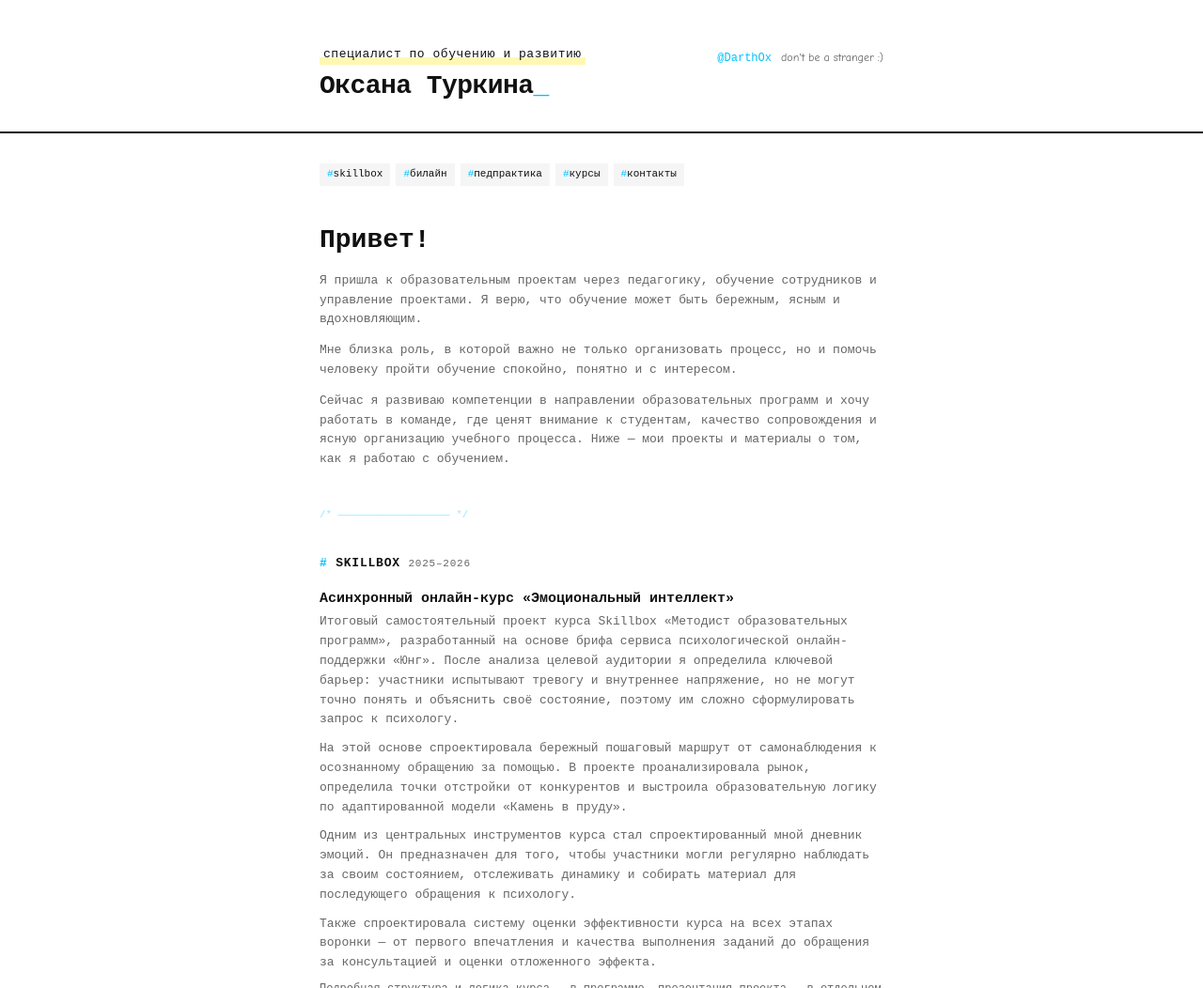
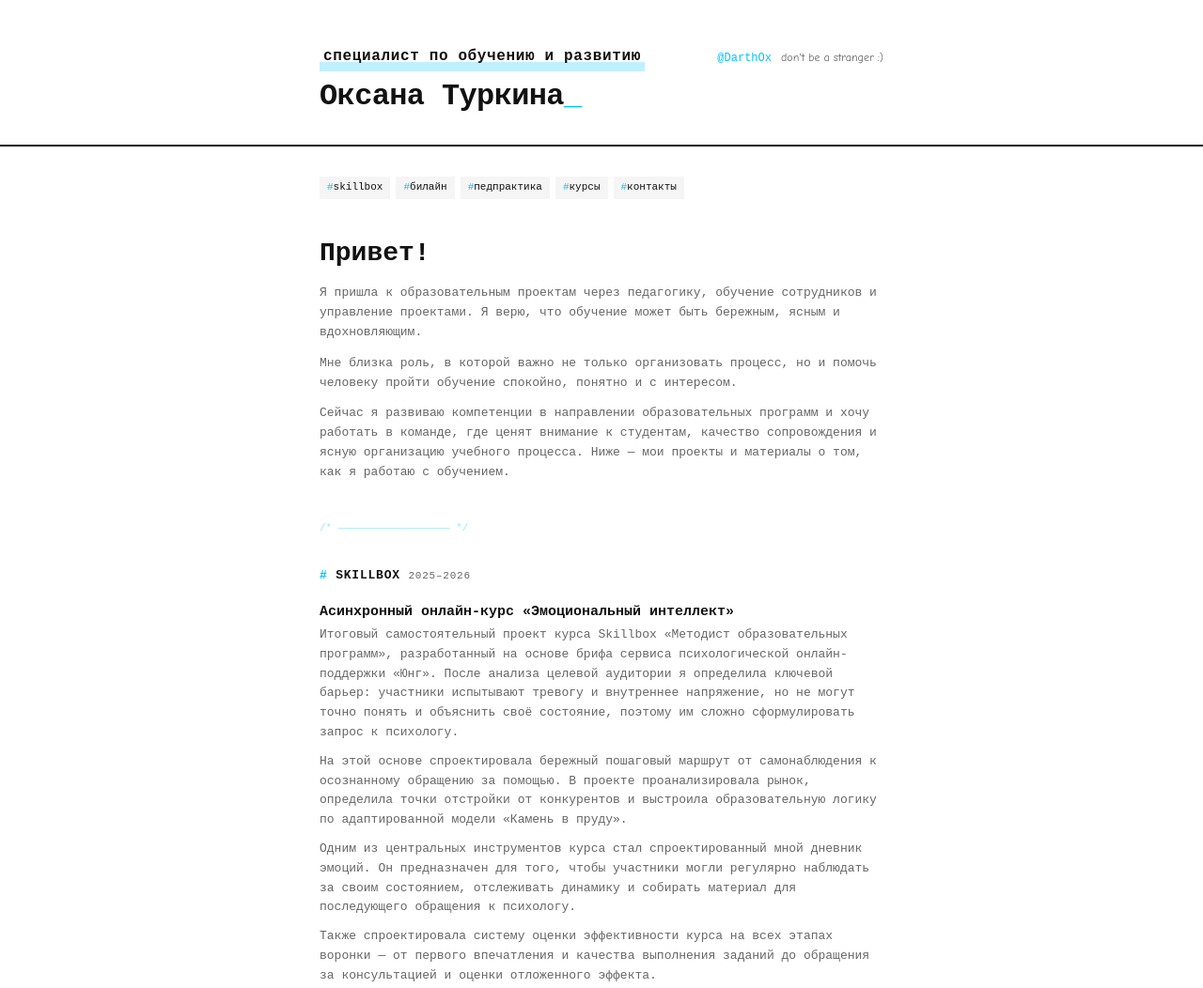
Before and after one commit to ovturkina/ovturkina-trainer, a plain HTML site: page index.html in a window 1280 px wide. Shown: the top 1052 px of the page at 94% size. Drawn offline with Linux system fonts and the light colour scheme.

Commit message:
Update index.html

```diff
--- a/index.html
+++ b/index.html
@@ -15,7 +15,6 @@
             --muted: #666666;
             --line: #DDDDDD;
             --accent: #00C2FF;
-            --highlight: #FFE600;
             --tag-bg: #F5F5F5;
         }
 
@@ -79,34 +78,34 @@
         }
 
         .header-role {
-            font-size: 13px;
-            font-weight: 500;
+            font-size: 16px;
+            font-weight: 600;
             color: var(--text);
             letter-spacing: 0.04em;
             display: inline-block;
             position: relative;
-            padding: 0 4px;
+            padding: 0 4px 4px 4px;
         }
 
         .header-role::after {
             content: '';
             position: absolute;
             left: 0;
-            bottom: 0;
+            bottom: 2px;
             width: 100%;
-            height: 8px;
-            background: var(--highlight);
-            opacity: 0.3;
+            height: 10px;
+            background: var(--accent);
+            opacity: 0.25;
             z-index: -1;
-            transition: opacity 0.3s;
+            transition: opacity 0.3s ease;
         }
 
         .header-role:hover::after {
-            opacity: 0.6;
+            opacity: 0.5;
         }
 
         .logo {
-            font-size: 28px;
+            font-size: 32px;
             font-weight: 700;
             letter-spacing: -0.02em;
             line-height: 1.2;
@@ -495,8 +494,9 @@
             body { font-size: 13px; }
             header { padding: 32px 0 20px; margin-bottom: 24px; }
             header .container { flex-direction: column; align-items: flex-start; }
-            .logo { font-size: 24px; }
-            .header-role { font-size: 12px; }
+            .logo { font-size: 28px; }
+            .header-role { font-size: 14px; }
+            .header-role::after { height: 8px; }
             .header-right { font-size: 11px; }
             .tags { gap: 4px; margin-bottom: 24px; }
             .tags a { font-size: 10px; padding: 3px 7px; }
@@ -524,7 +524,9 @@
             .container { padding: 0 14px; }
             .hero .greeting { font-size: 22px; }
             .tags a { font-size: 9px; padding: 2px 6px; }
-            .logo { font-size: 20px; }
+            .logo { font-size: 24px; }
+            .header-role { font-size: 12px; }
+            .header-role::after { height: 7px; }
         }
     </style>
 </head>
```
